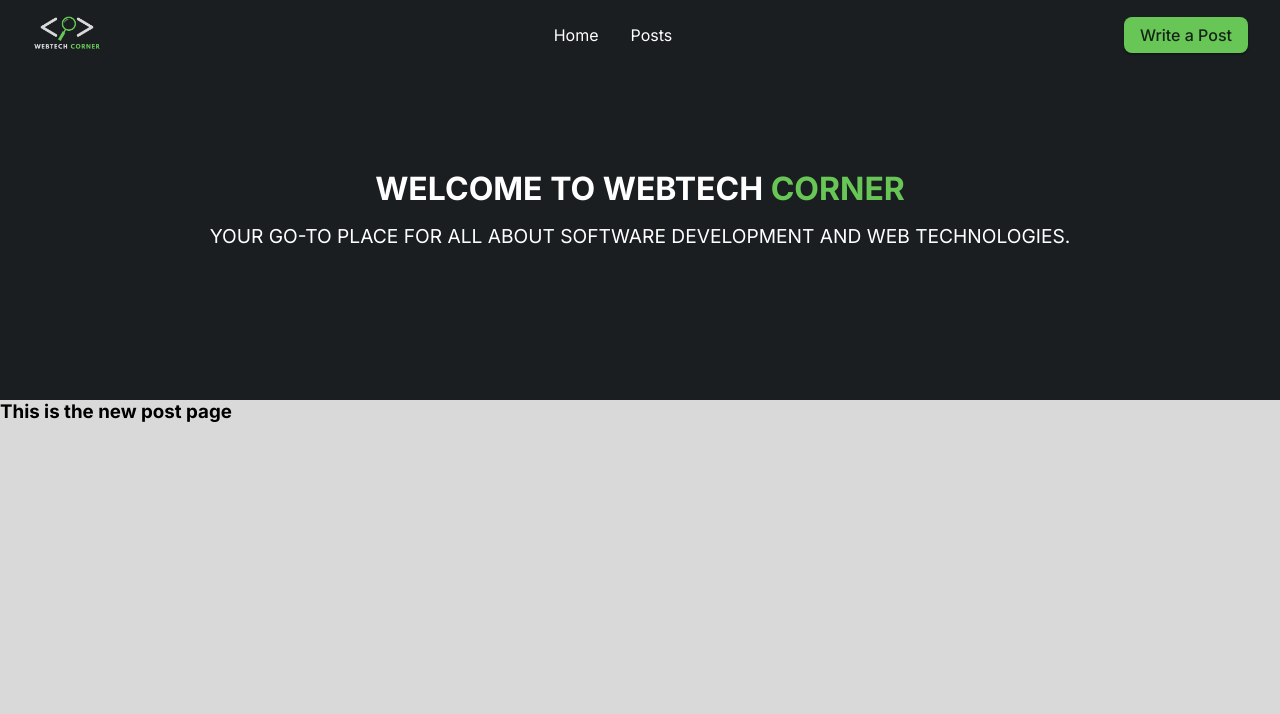
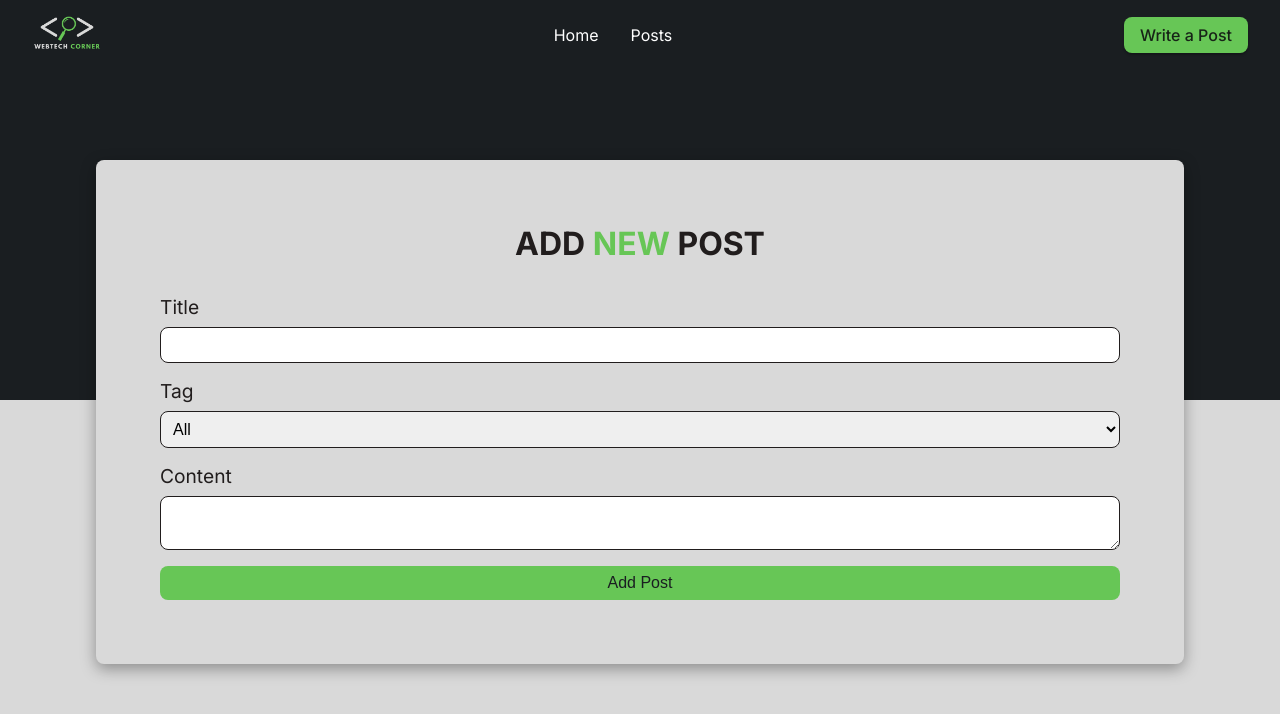
Before and after one commit to Farahat612/WebTech-Corner---TechBlog---NextJS---Styled-Components, a Next.js app: page /new-post in a window 1280 px wide. Shown: the top 714 px of the page. Built offline with nearby package versions, Linux system fonts and the light colour scheme.

Commit message:
Add New post Form initial design

```diff
--- a/src/app/new-post/page.tsx
+++ b/src/app/new-post/page.tsx
@@ -1,9 +1,47 @@
-import React from 'react'
+import {
+  AddPostForm,
+  HangingContainer,
+  Section,
+} from '@/components/styled-components/styled'
+
+import { tags } from '@/constants/tags'
 
 export default function page() {
   return (
-    <div>
-      <h3>This is the new post page</h3>
-    </div>
+    <HangingContainer>
+      <Section>
+        <h2 className='heading'>
+          Add <span>New</span> Post
+        </h2>
+        <AddPostForm>
+          {/* Post Title */}
+          <div>
+            <label htmlFor='title'>Title</label>
+            <input type='text' id='title' name='title' />
+          </div>
+
+          {/* Post Tag */}
+          <div>
+            <label htmlFor='tag'>Tag</label>
+            <select id='tag' name='tag'>
+              {tags.map((tag) => (
+                <option key={tag} value={tag}>
+                  {tag}
+                </option>
+              ))}
+            </select>
+          </div>
+
+          {/* Post Content */}
+          <div>
+            <label htmlFor='content'>Content</label>
+            <textarea id='content' name='content' />
+          </div>
+
+          {/* Submit Button */}
+          <button type='submit'>Add Post</button>
+        </AddPostForm>
+      </Section>
+    </HangingContainer>
   )
 }
--- a/src/app/posts/[postId]/page.tsx
+++ b/src/app/posts/[postId]/page.tsx
@@ -1,4 +1,4 @@
-import { PostDetailsContainer } from '@/components/styled-components/styled'
+import { HangingContainer } from '@/components/styled-components/styled'
 import { Post } from '@/constants/types'
 import { getImg } from '@/lib/img-matcher'
 import Image from 'next/image'
@@ -19,7 +19,7 @@ export default async function page({ params }: { params: { postId: string } }) {
   const post: Post = await getPost(postId)
 
   return (
-    <PostDetailsContainer>
+    <HangingContainer>
       <h1>{post.title}</h1>
       <Image
         src={getImg(post.tag.toLowerCase())}
@@ -35,6 +35,6 @@ export default async function page({ params }: { params: { postId: string } }) {
         <span>{post.minutes} min read</span>
       </p>
       <p>{post.content}</p>
-    </PostDetailsContainer>
+    </HangingContainer>
   )
 }
--- a/src/components/styled-components/styled.ts
+++ b/src/components/styled-components/styled.ts
@@ -131,9 +131,10 @@ export const PostCard = styled.div`
   }
 `
 
-export const PostDetailsContainer = styled.div`
+export const HangingContainer = styled.div`
   background-color: var(--bg);
   max-width: 85vw;
+  min-height: 40vh;
   padding: 2rem;
   margin: -15rem auto 2rem;
   margin-top: -15rem;
@@ -152,3 +153,66 @@ export const PostDetailsContainer = styled.div`
     position: relative;
   }
 `
+
+export const Section = styled.section`
+  display: flex;
+  flex-direction: column;
+  align-items: center;
+  gap: 2rem;
+  width: 100%;
+  padding: 2rem;
+  background-color: var(--bg);
+  color: var(--text);
+
+  .heading {
+    font-size: 2rem;
+    text-transform: uppercase;
+    color: var(--text);
+
+    span {
+      color: var(--primary-Color);
+    }
+  }
+`
+
+export const AddPostForm = styled.form`
+  display: flex;
+  flex-direction: column;
+  gap: 1rem;
+  width: 100%;
+
+  /* Fields styles */
+  div {
+    display: flex;
+    flex-direction: column;
+    gap: 0.5rem;
+
+    label {
+      font-size: 1.2rem;
+      color: var(--text);
+    }
+
+    input,
+    select,
+    textarea {
+      padding: 0.5rem;
+      font-size: 1rem;
+      border: 1px solid var(--text);
+      border-radius: 0.5rem;
+    }
+
+    textarea {
+      resize: vertical;
+    }
+  }
+
+  button {
+    padding: 0.5rem;
+    font-size: 1rem;
+    background-color: var(--primary-Color);
+    color: var(--secondary-Color);
+    border: none;
+    border-radius: 0.5rem;
+    cursor: pointer;
+  }
+`
--- /dev/null
+++ b/src/constants/tags.ts
@@ -0,0 +1,8 @@
+export const tags = [
+  'All',
+  'Frontend',
+  'ReactJS',
+  'Backend',
+  'JavaScript',
+  'TailwindCSS',
+]
```
Also changed, not shown: src/app/posts/_components/posts.tsx (+3 -12 lines).
